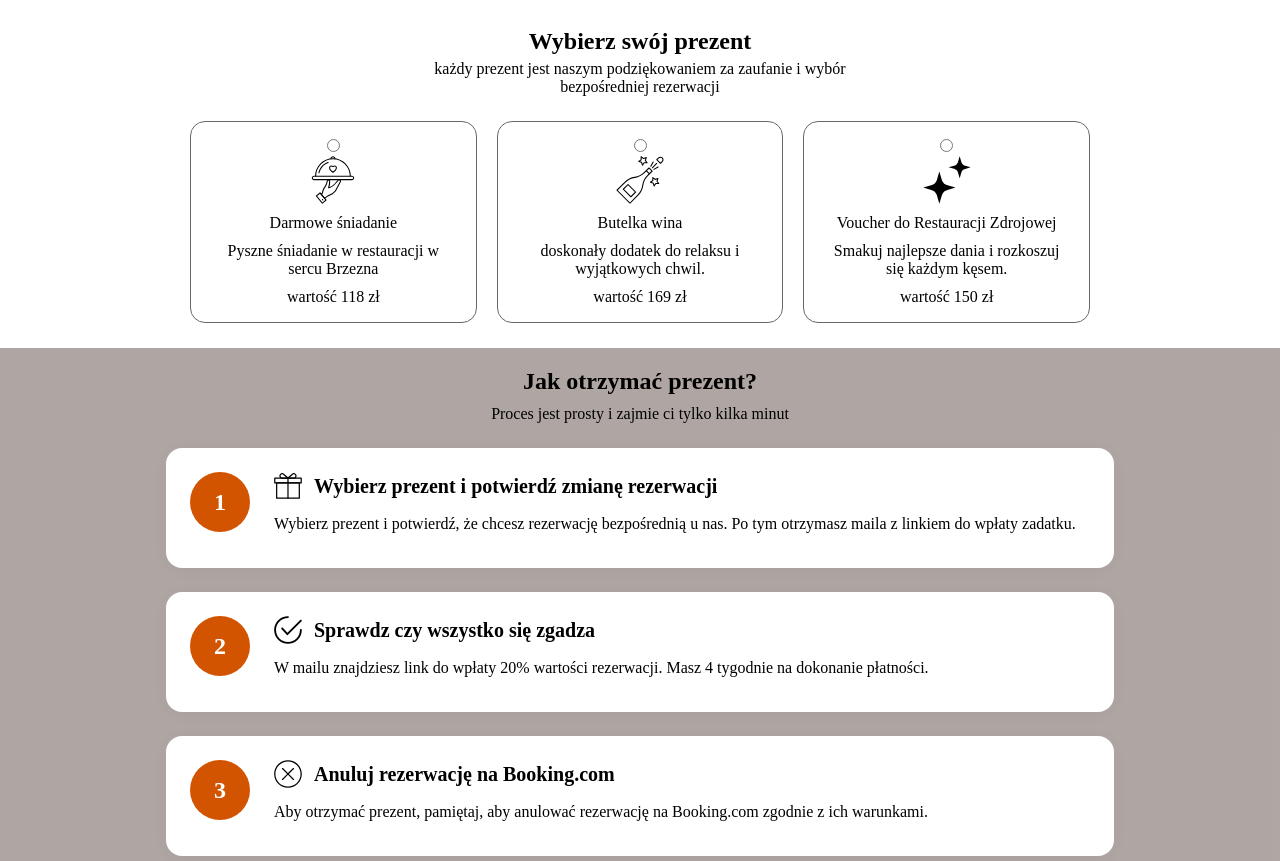
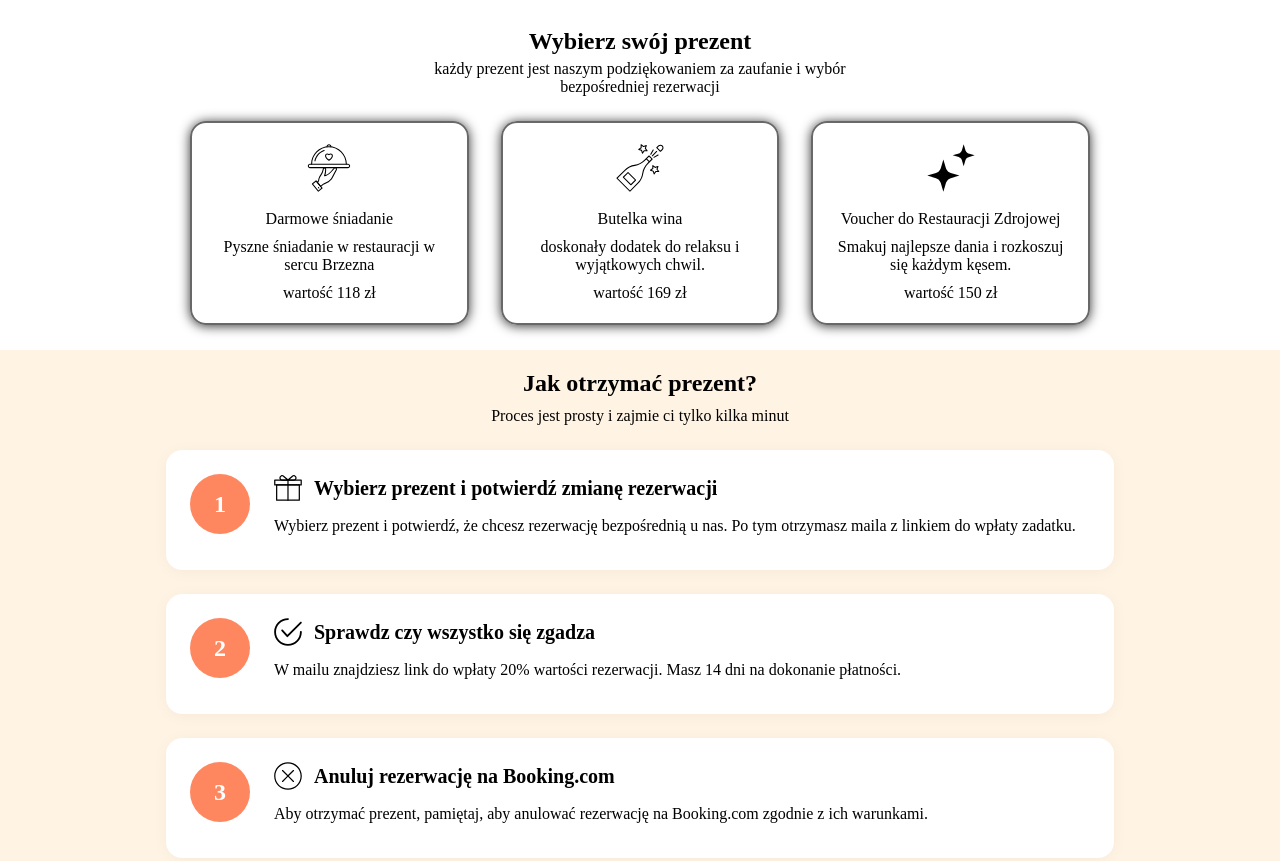
Before and after one commit to SergioAlivero-ww/Closer, a plain HTML site: page index.html in a window 1280 px wide. Shown: the part 586-1447 px from the top of the page. Drawn offline with Linux system fonts and the light colour scheme.

Commit message:
docs: README wpis 02.10.2025 + poprawki landpage.css i index.html

```diff
--- a/css/landpage.css
+++ b/css/landpage.css
@@ -88,7 +88,7 @@ html, body {
   display: flex;
   flex-direction: row;
   align-content: space-evenly;
-  gap: 20px;
+  gap: 32px;
   margin-left: 100px;
   margin-right: 100px;
   margin-top: 25px;
@@ -98,24 +98,42 @@ html, body {
 
 .gift-options {
   width: 30vw;
-  border: 1px solid rgb(104, 104, 104);
+  border: 2px solid rgb(104, 104, 104);
   display:flex;
-  border-radius: 15px;
+  border-radius: 16px;
   min-height: 200px;
   flex-direction: column;
 	justify-content: center;
 	align-items: center;
   text-align: center;
   max-height: 200px;
+  box-shadow: 0 1px 12px rgba(0,0,0,0.8);
+
+  cursor: pointer;
 }
+.gift-radio {
+  display: none;
+}
+.gift-options:hover {
+  box-shadow: 0px 4px 50px rgba(246, 110, 31, 0.45);
+  cursor: pointer;
+}
+
+
+.gift-options:has(.gift-radio:checked) {
+  border-color: #ff8a8a;
+  box-shadow: 0 0 50px rgba(255, 89, 6, 0.518);
+  background: #fff3e3;
+}
+
+
 
 .gift-icon svg {
   width: 48px;
   height: 48px;
   display: block;
-  margin: 0 auto 10px;
-  stroke: #d35400;
-  color: red
+  margin: 0 auto 18px auto;
+
 }
 
 
@@ -130,7 +148,7 @@ html, body {
   display: flex;
   flex-direction: column;
   text-align: center;
-  background: #8f827eb5;
+  background: #fff3e3;
   align-content: center;
   text-align: center;
   width: 100%;
@@ -169,7 +187,7 @@ html, body {
 
 
 .step-number {
-  background: #d35400;
+  background:rgba(255, 109, 61, 0.814);;
   color: #fff;
   border-radius: 50%;
   width: 60px;
@@ -261,7 +279,7 @@ html, body {
 }
 
 .confirm-button {
-  background-color: rgb(255, 110, 61);
+  background-color:  rgba(255, 109, 61, 0.814);
   margin-top: 15px;
   border-radius: 15px;
   width: 200px;
--- a/index.html
+++ b/index.html
@@ -31,9 +31,10 @@
         </p>
         <div class="gift-section__div">
             <div id="gift-sniadanie__div" class="gift-options">
-                <label for="gift-sniadanie" class="gift-card">
-                    <input type="radio" id="gift-sniadanie" name="gift" value="sniadanie"/>
-                    <div class="gift-icon"><svg xmlns="http://www.w3.org/2000/svg" xmlns:xlink="http://www.w3.org/1999/xlink" version="1.1" width="256" height="256" viewBox="0 0 256 256" xml:space="preserve">
+                <label  class="gift-card">
+                    <input class="gift-radio" type="radio" id="gift-sniadanie" name="gift" value="sniadanie"/>
+                    <div class="gift-icon">
+                        <svg xmlns="http://www.w3.org/2000/svg" xmlns:xlink="http://www.w3.org/1999/xlink" version="1.1" width="256" height="256" viewBox="0 0 256 256" xml:space="preserve">
 <g style="stroke: white; stroke-width: 0; stroke-dasharray: white; stroke-linecap: white; stroke-linejoin: miter; stroke-miterlimit: 10; fill: white; fill-rule: nonzero; opacity: 1;" transform="translate(1.4065934065934016 1.4065934065934016) scale(2.81 2.81)">
 	<path d="M 81.004 45.328 H 8.996 c -2.291 0 -4.155 -1.864 -4.155 -4.155 s 1.864 -4.155 4.155 -4.155 h 72.008 c 2.291 0 4.155 1.864 4.155 4.155 S 83.295 45.328 81.004 45.328 z M 8.996 39.019 c -1.188 0 -2.155 0.967 -2.155 2.155 s 0.967 2.155 2.155 2.155 h 72.008 c 1.188 0 2.155 -0.967 2.155 -2.155 s -0.967 -2.155 -2.155 -2.155 H 8.996 z" style="stroke: none; stroke-width: 1; stroke-dasharray: none; stroke-linecap: butt; stroke-linejoin: miter; stroke-miterlimit: 10; fill: rgb(0,0,0); fill-rule: nonzero; opacity: 1;" transform=" matrix(1 0 0 1 0 0) " stroke-linecap="round"/>
 	<path d="M 77.954 38.67 c -0.553 0 -1 -0.448 -1 -1 c 0 -17.62 -14.335 -31.954 -31.954 -31.954 S 13.046 20.051 13.046 37.67 c 0 0.552 -0.448 1 -1 1 s -1 -0.448 -1 -1 C 11.046 18.948 26.278 3.716 45 3.716 c 18.723 0 33.954 15.232 33.954 33.954 C 78.954 38.223 78.507 38.67 77.954 38.67 z" style="stroke: none; stroke-width: 1; stroke-dasharray: none; stroke-linecap: butt; stroke-linejoin: miter; stroke-miterlimit: 10; fill: rgb(0,0,0); fill-rule: nonzero; opacity: 1;" transform=" matrix(1 0 0 1 0 0) " stroke-linecap="round"/>
@@ -52,9 +53,10 @@
                 </label>
             </div>
             <div id="gift-butelka-wina__div" class="gift-options">
-                <label for="bottle-of-wine" class="gift-card">
-                    <input type="radio" id="bottle-of-wine" name="gift" value="butelka-wina"/>
-                    <div class="gift-icon"><svg xmlns="http://www.w3.org/2000/svg" xmlns:xlink="http://www.w3.org/1999/xlink" version="1.1" width="256" height="256" viewBox="0 0 256 256" xml:space="preserve">
+                <label  class="gift-card">
+                    <input class="gift-radio" type="radio" id="bottle-of-wine" name="gift" value="butelka-wina"/>
+                    <div class="gift-icon">
+                        <svg xmlns="http://www.w3.org/2000/svg" xmlns:xlink="http://www.w3.org/1999/xlink" version="1.1" width="256" height="256" viewBox="0 0 256 256" xml:space="preserve">
 <g style="stroke: red; stroke-width: 2px; stroke-dasharray: none; stroke-linecap: butt; stroke-linejoin: miter; stroke-miterlimit: 10; fill: red; fill-rule: nonzero; opacity: 1;" transform="translate(1.4065934065934016 1.4065934065934016) scale(2.81 2.81)">
 	<path d="M 83.786 14.441 L 83.786 14.441 c -0.266 0 -0.52 -0.105 -0.707 -0.293 l -6.873 -6.873 c -0.391 -0.391 -0.391 -1.023 0 -1.414 l 3.437 -3.437 c 1.106 -1.107 2.578 -1.716 4.144 -1.716 s 3.037 0.609 4.144 1.716 c 1.107 1.106 1.717 2.578 1.717 4.144 c 0 1.566 -0.609 3.038 -1.717 4.144 l -3.437 3.437 C 84.306 14.335 84.052 14.441 83.786 14.441 z M 78.327 6.568 l 4.819 4.819 l 0 0 l 0.64 0.64 l 2.729 -2.729 c 0.729 -0.729 1.131 -1.699 1.131 -2.73 c 0 -1.031 -0.401 -2 -1.131 -2.729 c -1.457 -1.458 -4.002 -1.458 -5.459 0 L 78.327 6.568 z" style="stroke: none; stroke-width: 1; stroke-dasharray: none; stroke-linecap: butt; stroke-linejoin: miter; stroke-miterlimit: 10; fill: rgb(0,0,0); fill-rule: nonzero; opacity: 1;" transform=" matrix(1 0 0 1 0 0) " stroke-linecap="round"/>
 	<path d="M 68.835 27.385 l -5.866 -5.866 c -0.391 -0.391 -1.023 -0.391 -1.414 0 l -8.565 8.565 c -4.857 4.857 -11.281 8.049 -18.087 8.987 c -7.234 0.997 -14.063 4.39 -19.228 9.554 L 0.647 63.654 c -0.391 0.391 -0.391 1.023 0 1.414 l 24.639 24.639 C 25.473 89.895 25.728 90 25.993 90 s 0.52 -0.105 0.707 -0.293 l 15.028 -15.028 c 5.164 -5.164 8.558 -11.993 9.555 -19.228 c 0.938 -6.806 4.129 -13.229 8.987 -18.087 l 8.565 -8.565 c 0.188 -0.188 0.293 -0.442 0.293 -0.707 S 69.022 27.572 68.835 27.385 z M 58.855 35.95 c -5.165 5.165 -8.558 11.993 -9.554 19.228 c -0.938 6.806 -4.13 13.229 -8.988 18.087 L 25.993 87.586 L 2.768 64.361 L 17.089 50.04 c 4.858 -4.858 11.282 -8.049 18.087 -8.987 c 7.235 -0.997 14.063 -4.391 19.228 -9.555 l 2.55 -2.55 l 4.452 4.452 L 58.855 35.95 z M 62.819 31.986 l -4.452 -4.452 l 3.895 -3.895 l 4.452 4.452 L 62.819 31.986 z" style="stroke: none; stroke-width: 1; stroke-dasharray: none; stroke-linecap: butt; stroke-linejoin: miter; stroke-miterlimit: 10; fill: rgb(0,0,0); fill-rule: nonzero; opacity: 1;" transform=" matrix(1 0 0 1 0 0) " stroke-linecap="round"/>
@@ -73,8 +75,8 @@
                 </label>
             </div>
             <div id="gift-voucher-resto__div" class="gift-options">
-                <label for="voucher-rest0" class="gift-card">
-                    <input type="radio" id="voucher-resto" name="gift" value="voucher-restauracja">
+                <label  class="gift-card">
+                    <input class="gift-radio" type="radio" id="voucher-resto" name="gift" value="voucher-restauracja">
                     <div class="gift-icon">
                         <svg xmlns="http://www.w3.org/2000/svg" xmlns:xlink="http://www.w3.org/1999/xlink" version="1.1" width="256" height="256" viewBox="0 0 256 256" xml:space="preserve">
 <g style="stroke: none; stroke-width: 0; stroke-dasharray: none; stroke-linecap: butt; stroke-linejoin: miter; stroke-miterlimit: 10; fill: none; fill-rule: nonzero; opacity: 1;" transform="translate(1.4065934065934016 1.4065934065934016) scale(2.81 2.81)">
@@ -132,7 +134,7 @@
                          <h4>Sprawdz czy wszystko się zgadza</h4>
                         </div>
                        <div class="step-desc">
-                        <p>W mailu znajdziesz link do wpłaty 20% wartości rezerwacji. Masz 4 tygodnie na dokonanie płatności.</p>
+                        <p>W mailu znajdziesz link do wpłaty 20% wartości rezerwacji. Masz 14 dni na dokonanie płatności.</p>
                         </div>
                     </div>
                 </div >
```
Also changed, not shown: 1 other file.
